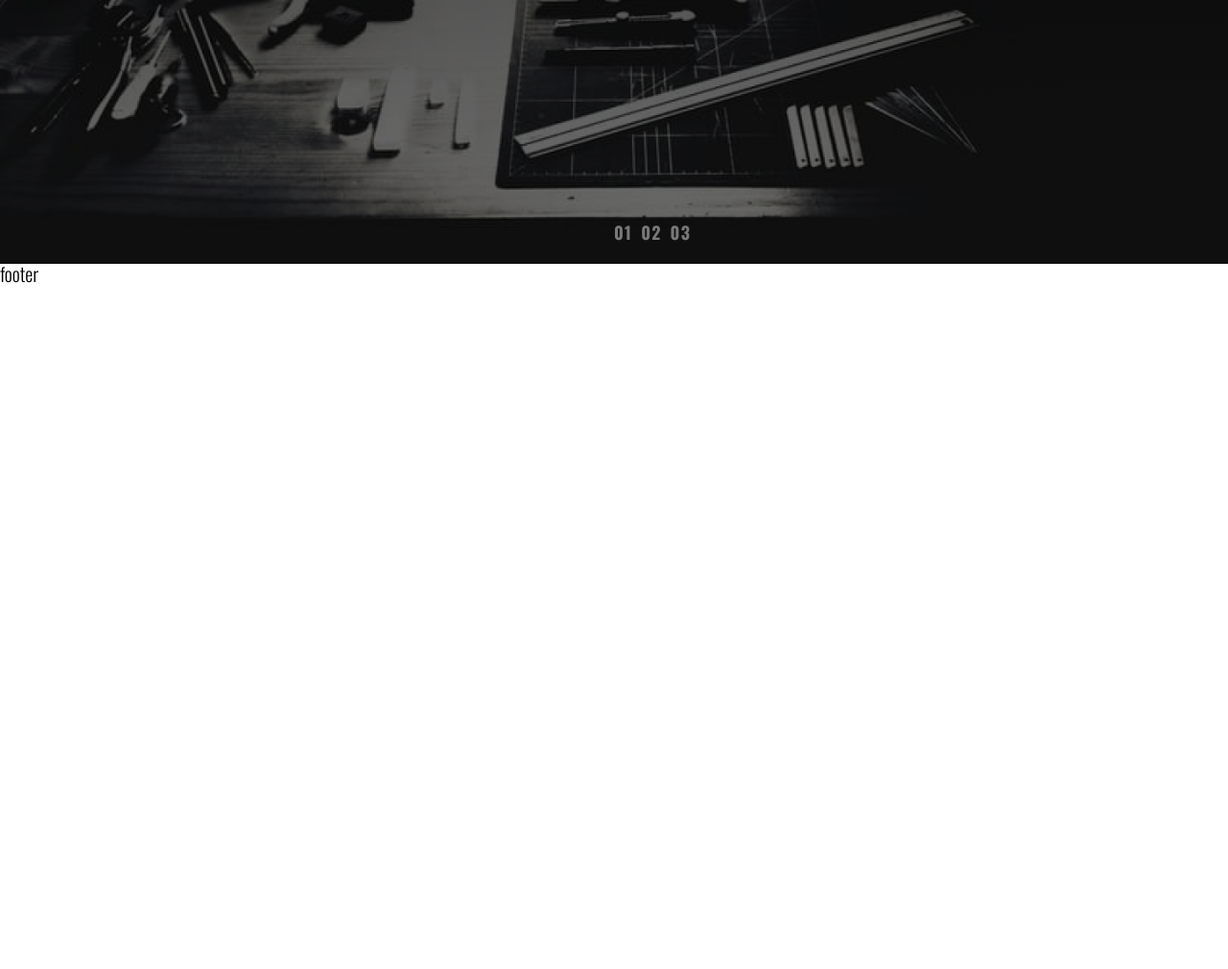
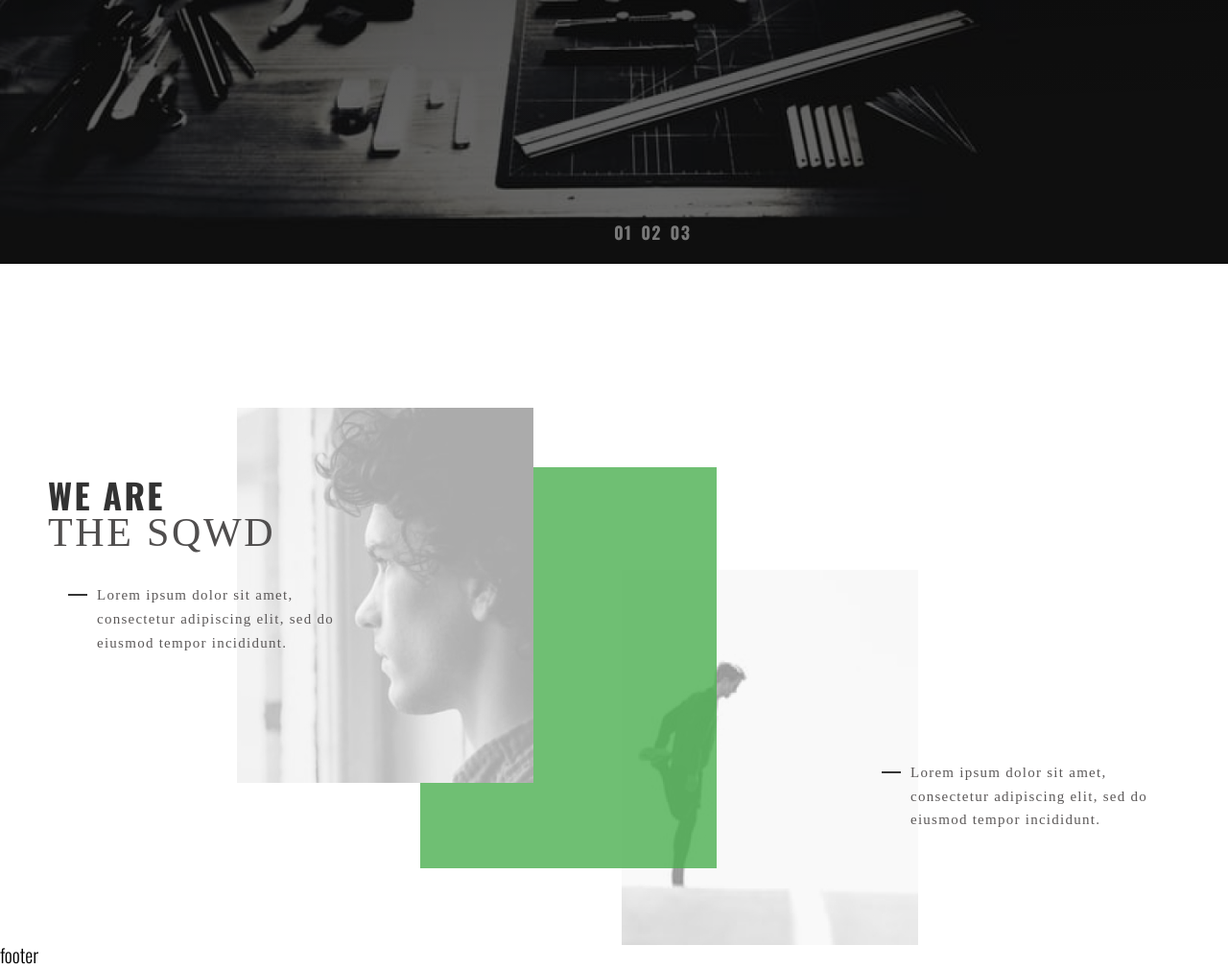
Before and after one commit to yaroslav181293/studio, a website: page src/index.html in a window 1280 px wide. Shown: the part 525-1535 px from the top of the page at 96% size. Before the commit the page ends 825 px from the top, so only its background shows below. Drawn offline with nearby package versions, Linux system fonts and the light colour scheme; files that its build step writes are made by us from their sources; files whose address does not match are found by name.

Commit message:
second section

```diff
--- a/gulp/version.json
+++ b/gulp/version.json
@@ -1,3 +1,3 @@
 {
-    "main": "20230911231054"
+    "main": "20230912203654"
 }
--- /dev/null
+++ b/src/html/sqward.html
@@ -0,0 +1,12 @@
+<section class="sqward">
+
+    <div class="container sqward__container">
+        <img src="./img/sqwardimg.jpg" alt="" class="sqward__img">
+        <div class="sqward__box"></div>
+        <img src="./img/sqwardimg2.jpg" alt="" class="sqward__img2">
+        <h2 class="sqward__title">WE ARE</h2>
+        <h3 class="sqward__subtitle">THE SQWD</h3>
+        <p class="sqward__text">Lorem ipsum dolor sit amet, consectetur adipiscing elit, sed do eiusmod tempor incididunt.</p>
+        <p class="sqward__text sqward__text-bot">Lorem ipsum dolor sit amet, consectetur adipiscing elit, sed do eiusmod tempor incididunt.</p>
+    </div>
+</section>
--- a/src/index.html
+++ b/src/index.html
@@ -8,6 +8,7 @@
 			@@include('html/header.html',{})
 		<main>
 			@@include('html/page.html',{})
+			@@include('html/sqward.html',{})
 		</main>
 		@@include('html/footer.html',{})
 		</div>
--- a/src/scss/header.scss
+++ b/src/scss/header.scss
@@ -1,6 +1,7 @@
 .header {
     position: relative;
     z-index: 10;
+    height: 150px;
 }
 
 .menu {
@@ -10,6 +11,7 @@
             display: flex;
             gap: 0 58px;
             justify-content: right;
+            flex-wrap: wrap;
 		}
 
 
--- /dev/null
+++ b/src/scss/media.scss
@@ -0,0 +1,35 @@
+
+@media (max-width:768.98px){
+    .page {
+
+		&__title {
+            font-size: 50px;
+		}
+
+}
+
+
+}
+@media (max-width:550.98px){
+    .header {
+    }
+
+    .menu {
+
+            &__list {
+                gap: 10px 30px;
+            }
+
+
+    }
+
+    .page {
+
+		&__title {
+            font-size: 30px;
+		}
+
+}
+
+
+}
--- a/src/scss/page.scss
+++ b/src/scss/page.scss
@@ -1,5 +1,5 @@
 .page {
-    margin-top: -103.2px;
+    margin-top: -150px;
     background: linear-gradient(178deg, #000 -41.81%, rgba(0, 0, 0, 0.00) 82.48%);
     height: 100vh;
 
--- /dev/null
+++ b/src/scss/sqward.scss
@@ -0,0 +1,78 @@
+.sqward {
+    margin-top: 150px;
+    height: 560px;
+
+    &__container{
+        position: relative;
+
+    }
+    &__img{
+        position: absolute;
+        top: 0;
+        left: 212px;
+       z-index: -1;
+    }
+    &__box{
+        width: 309px;
+        height: 418px;
+        opacity: 0.8;
+        background: #4CAF50;
+        position: absolute;
+        top: 62px;
+        left: 403px;
+        z-index: -2;
+    }
+    &__img2{
+        position: absolute;
+       top: 169px;
+       left: 613px;
+       z-index: -3;
+
+    }
+    &__title {
+        padding-top: 73px;
+        color: #333;
+        font-size: 36px;
+        font-weight: 700;
+        letter-spacing: 2.304px;
+    }
+
+    &__subtitle {
+        color: #504E4E;
+        font-family: OpenSans;
+        font-size: 42px;
+        font-weight: 300;
+        letter-spacing: 2.688px;
+    }
+
+    &__text {
+        margin-top: 32px;
+        color: #5B5858;
+        font-family: OpenSans;
+        font-size: 15px;
+        font-weight: 300;
+        line-height: 1.66; /* 166.667% */
+        letter-spacing: 1.26px;
+        width: 281px;
+        margin-left: 51px;
+        position: relative;
+        &::before{
+            position: absolute;
+            content: "";
+            width: 20px;
+            height: 2px;
+            background: #353535;
+            top: 11px;
+            left:  -30px;
+        }
+    }
+
+    &__text-bot {
+       margin-left: auto;
+       margin-top: 110px;
+
+    }
+}
+.container {
+
+}
--- a/src/scss/style.scss
+++ b/src/scss/style.scss
@@ -64,4 +64,6 @@ h1,h2,h3,h4,h5,h6{font-size:inherit;font-weight: 400;}
 }
 @import "header";
 @import "page";
+@import "sqward";
 @import "footer";
+@import "media";
```
Also changed, not shown: dist/css/style.css, dist/css/style.min.css, dist/img/sqwardimg.jpg (added), dist/img/sqwardimg2.jpg (added), dist/img/stack/sprite.stack.html, dist/index.html, src/img/sqwardimg.jpg (added), src/img/sqwardimg2.jpg (added).
